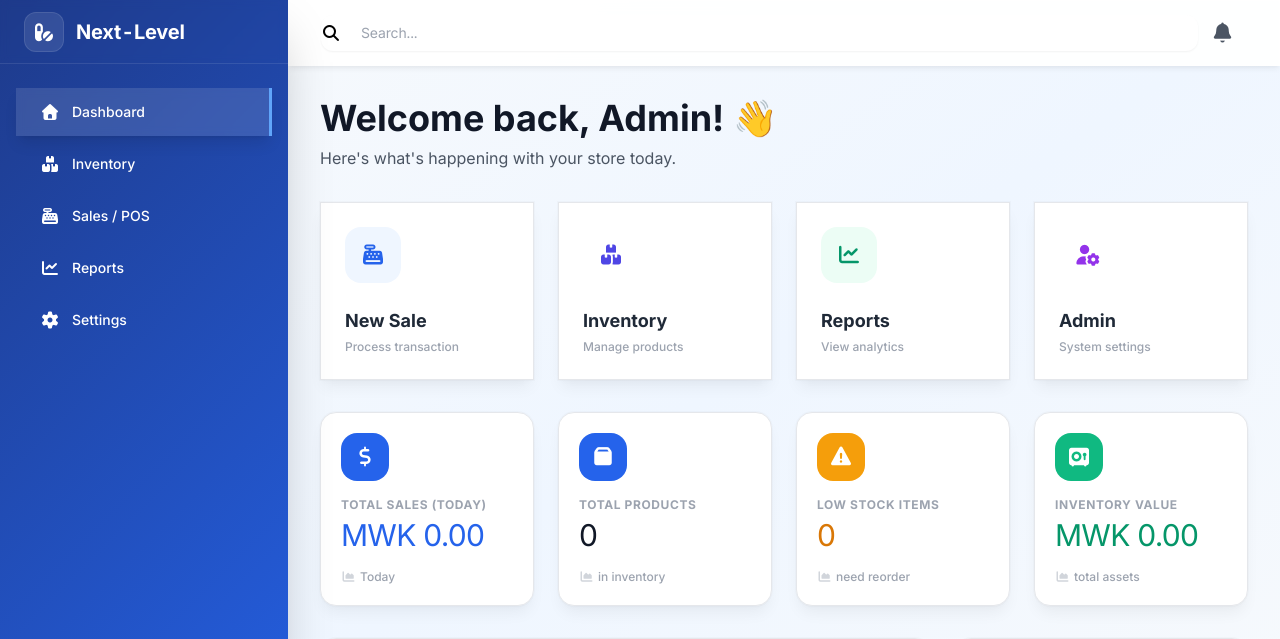
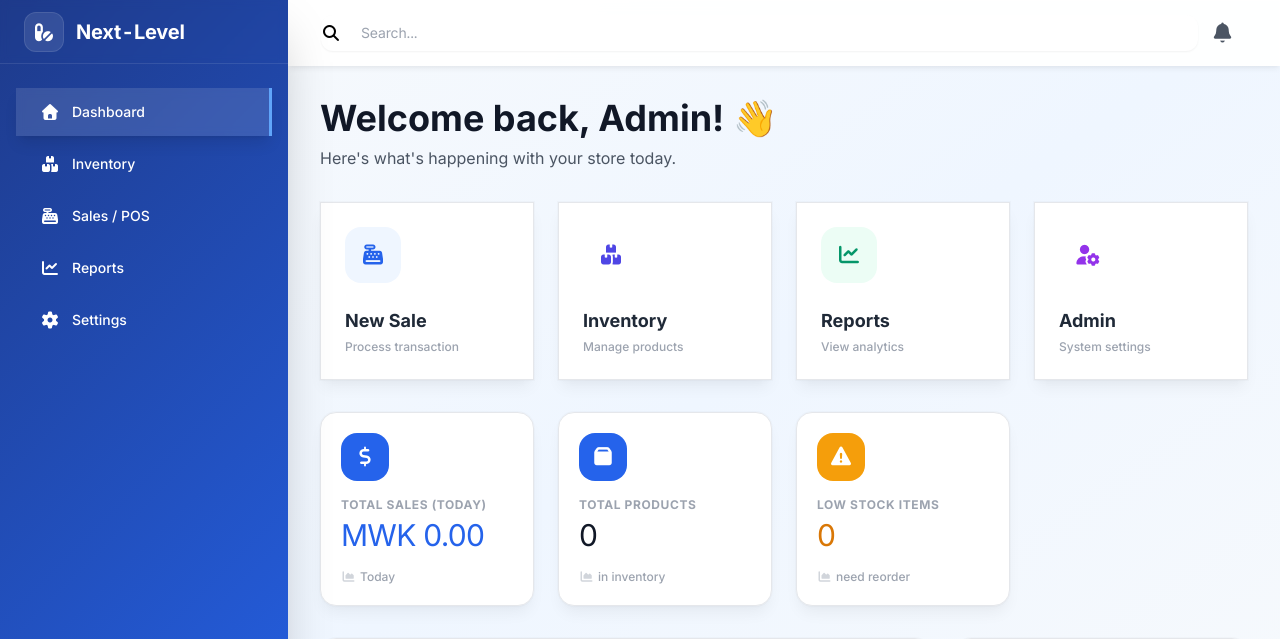
Before and after one commit to AK47GT18/Next-Level-Pharmacy, a PHP site: page /Next-Level/inventory/index in a window 1280 px wide. Shown: the top 639 px of the page. Run offline with PHP 8.4, Linux system fonts and the light colour scheme; the visitor is signed in with stand-in values (Sample User, id 1); data comes from the database, SQL or seed files in the repository; data that the repository does not hold is empty.

Commit message:
update: removed inventory calculations

```diff
--- a/api/dashboard.php
+++ b/api/dashboard.php
@@ -51,8 +51,7 @@ try {
         // Total Prescriptions
         $totalPrescriptions = $conn->query("SELECT COUNT(*) FROM sales WHERE created_at >= DATE_SUB(CURDATE(), INTERVAL 30 DAY)")->fetchColumn() ?? 0;
 
-        // Total Inventory Value
-        $totalInventoryValue = $conn->query("SELECT SUM(stock * cost_price) FROM products WHERE is_deleted = 0")->fetchColumn() ?? 0;
+
 
         $stats = [
             'total_sales_today' => (float) $todaySales,
@@ -63,7 +62,7 @@ try {
             'total_customers' => (int) $totalCustomers,
             'new_customers' => (int) $newCustomers,
             'total_prescriptions' => (int) $totalPrescriptions,
-            'total_inventory_value' => (float) $totalInventoryValue,
+
             'critical_alerts' => (int) $outOfStock + ((int) $lowStockItems > 10 ? (int) $lowStockItems : 0)
         ];
 
--- a/pages/dashboard/index.php
+++ b/pages/dashboard/index.php
@@ -42,7 +42,7 @@ try {
     $totalCustomers = $conn->query("SELECT COUNT(DISTINCT sold_by) FROM sales")->fetchColumn() ?? 0;
 
     // Total Inventory Value
-    $totalInventoryValue = $conn->query("SELECT SUM(stock * cost_price) FROM products")->fetchColumn() ?? 0;
+
 
     $recentSalesQuery = $conn->query("
         SELECT
@@ -135,11 +135,7 @@ try {
             'growth' => null,
             'subtitle' => 'active users'
         ],
-        'inventory_value' => [
-            'value' => 'MWK ' . number_format($totalInventoryValue, 2),
-            'growth' => null,
-            'subtitle' => 'total assets'
-        ]
+
     ];
 
     $quickActions = new QuickActions();
@@ -176,7 +172,7 @@ try {
             ['title' => 'Total Sales (Today)', 'icon' => 'fa-dollar-sign', 'color' => 'blue', 'data' => $stats['total_sales']],
             ['title' => 'Total Products', 'icon' => 'fa-box', 'color' => 'indigo', 'data' => $stats['total_products']],
             ['title' => 'Low Stock Items', 'icon' => 'fa-exclamation-triangle', 'color' => 'amber', 'data' => $stats['low_stock']],
-            ['title' => 'Inventory Value', 'icon' => 'fa-vault', 'color' => 'emerald', 'data' => $stats['inventory_value']]
+
         ];
 
         foreach ($statCards as $card) {
```
Also changed, not shown: pages/inventory/index.php (+3 -21 lines).
